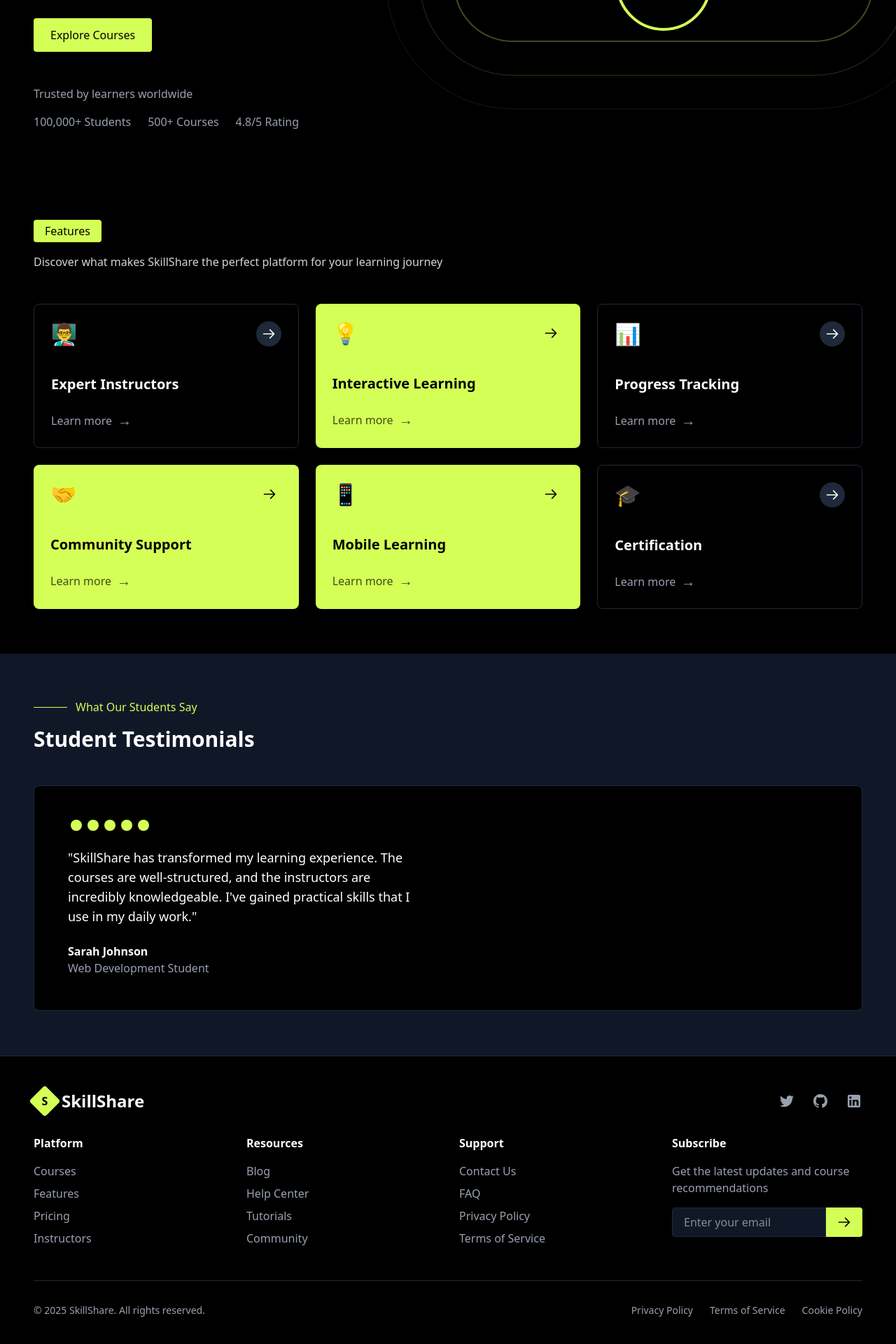
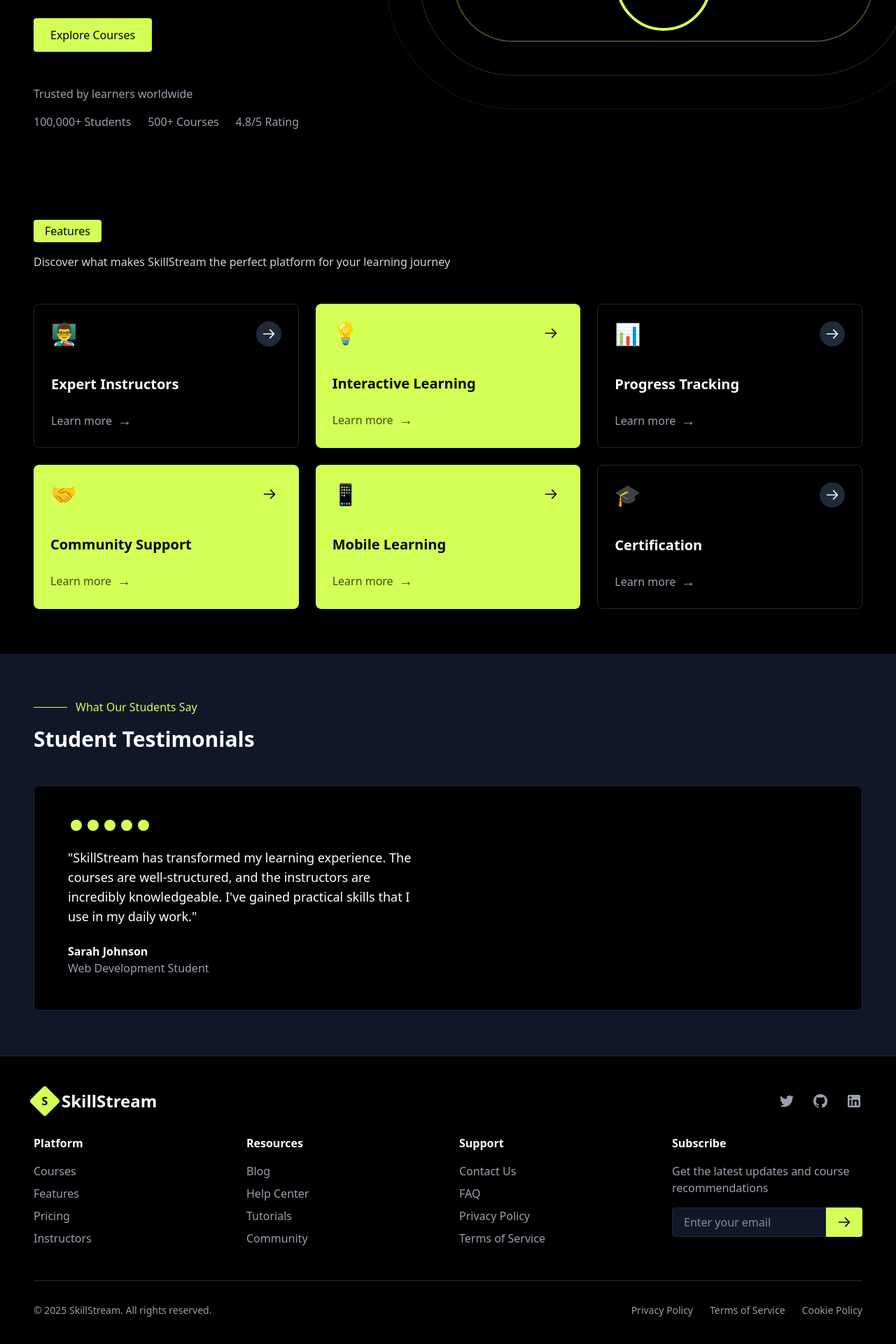
Before and after one commit to justSWAYAM/tisd-frontend, a React (Vite) app: page / in a window 1280 px wide. Shown: the part 378-2298 px from the top of the page at 70% size. Built offline with nearby package versions, Linux system fonts and the light colour scheme.

Commit message:
Update LandingPage.jsx

```diff
--- a/src/pages/LandingPage.jsx
+++ b/src/pages/LandingPage.jsx
@@ -92,7 +92,7 @@ const LandingPage = () => {
               Features
             </div>
             <p className="text-gray-300 max-w-3xl">
-              Discover what makes SkillShare the perfect platform for your learning journey
+              Discover what makes SkillStream the perfect platform for your learning journey
             </p>
           </div>
 
@@ -186,7 +186,7 @@ const LandingPage = () => {
                   ))}
                 </div>
                 <p className="text-lg text-white mb-6">
-                  "SkillShare has transformed my learning experience. The courses are well-structured, and the instructors are incredibly knowledgeable. I've gained practical skills that I use in my daily work."
+                  "SkillStream has transformed my learning experience. The courses are well-structured, and the instructors are incredibly knowledgeable. I've gained practical skills that I use in my daily work."
                 </p>
                 <div>
                   <p className="text-white font-bold">Sarah Johnson</p>
@@ -207,7 +207,7 @@ const LandingPage = () => {
                 <div className="absolute inset-0 bg-[#D4FF56] rounded-sm rotate-45"></div>
                 <div className="absolute inset-0 flex items-center justify-center font-bold text-black">S</div>
               </div>
-              <span className="text-2xl font-bold text-white">SkillShare</span>
+              <span className="text-2xl font-bold text-white">SkillStream</span>
             </div>
 
             <div className="flex gap-6">
@@ -280,7 +280,7 @@ const LandingPage = () => {
 
           <div className="mt-12 pt-8 border-t border-gray-800 flex flex-col md:flex-row justify-between items-center">
             <p className="text-gray-400 text-sm mb-4 md:mb-0">
-              © {new Date().getFullYear()} SkillShare. All rights reserved.
+              © {new Date().getFullYear()} SkillStream. All rights reserved.
             </p>
             <div className="flex gap-6">
               <a href="#" className="text-gray-400 hover:text-white text-sm transition">Privacy Policy</a>
```
